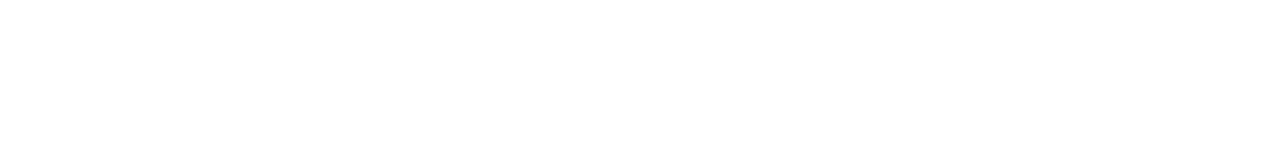
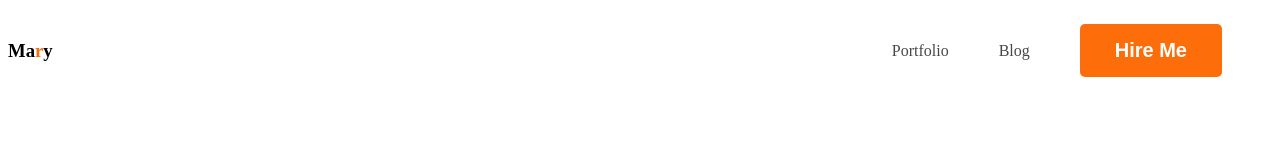
Before and after one commit to Anika2609/Webdeveloper-portfolio, a plain HTML site: page index.html in a window 1280 px wide. Drawn offline with Linux system fonts and the light colour scheme.

Commit message:
added nav

```diff
--- a/index.html
+++ b/index.html
@@ -3,7 +3,27 @@
   <head>
     <meta charset="UTF-8" />
     <meta name="viewport" content="width=device-width, initial-scale=1.0" />
-    <title>Webdeveloper Portfolio</title>
+    <title>Web Developer Portfolio</title>
+    <link rel="preconnect" href="https://fonts.googleapis.com" />
+    <link rel="preconnect" href="https://fonts.gstatic.com" crossorigin />
+    <link
+      href="https://fonts.googleapis.com/css2?family=Open+Sans:wght@800&display=swap"
+      rel="stylesheet"
+    />
+    <link rel="stylesheet" href="styles/Portfolio.css" />
   </head>
-  <body></body>
+  <body>
+    <header>
+      <nav>
+        <h3 clas="nav-title">Ma<span class="text-primary">r</span>y</h3>
+        <ul>
+          <li><a href="">Portfolio</a></li>
+          <li><a href="">Blog</a></li>
+          <li><button class="button-primary">Hire Me</button></li>
+        </ul>
+      </nav>
+    </header>
+    <main></main>
+    <footer></footer>
+  </body>
 </html>
--- /dev/null
+++ b/styles/Portfolio.css
@@ -0,0 +1,47 @@
+/* Common shared styles */
+body {
+    font-family: open sans-serif ;
+}
+.text-primary{
+    color: #FD6E0A
+}
+
+
+/* nav related styles */
+nav{
+    display: flex;
+    justify-content: space-between;
+    align-items: center;
+}
+
+.nav-title {
+    color: var(--Dark-01, #181818);
+
+
+font-size: 45px;
+font-weight: 800;
+
+}
+nav>ul {
+    display: flex;
+    align-items: center;
+}
+nav li{
+    list-style: none;
+    margin-right: 50px ;
+}
+
+nav a{
+    text-decoration: none;
+color: var(--Dark-02, #474747);
+}
+
+.button-primary{
+    border-radius: 5px;
+background: #FD6E0A;
+border: 0;
+color: white;
+font-size: 20px;
+font-weight: 700;
+padding: 15px 35px;
+}
```
